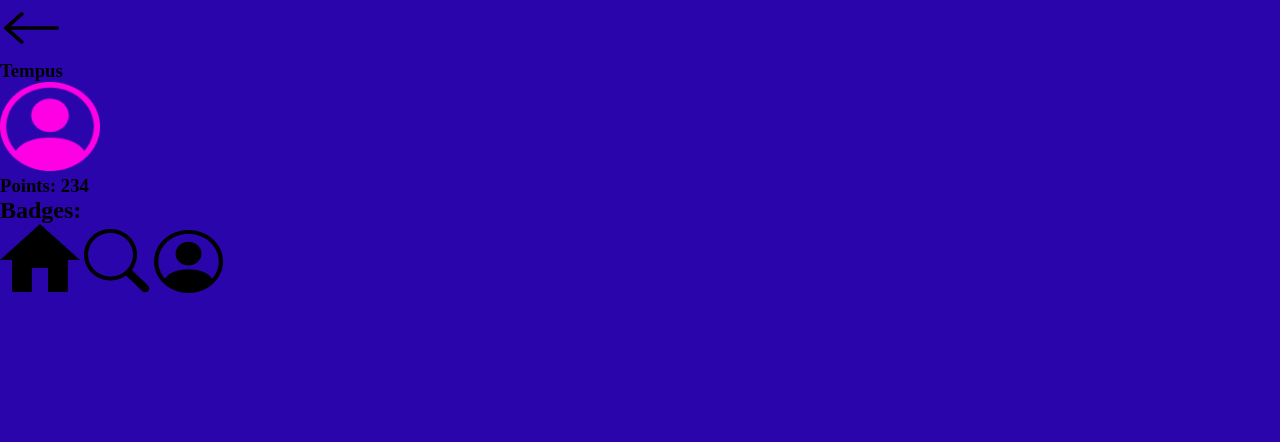
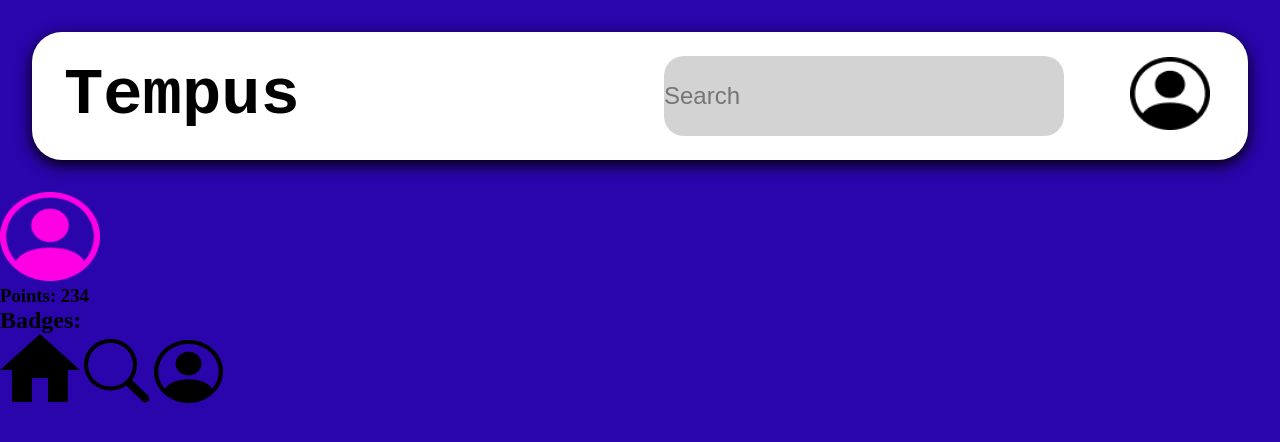
Before and after one commit to SameerDalal/vite-react-template, a React (Vite) app in the folder vite-project/: page /profile in a window 1280 px wide. Shown: the top 442 px of the page. Built offline with nearby package versions, Linux system fonts and the light colour scheme.

Commit message:
finished the navbar for the desktop version:

```diff
--- a/vite-project/src/components/tempusHome/navbar/Navbar.jsx
+++ b/vite-project/src/components/tempusHome/navbar/Navbar.jsx
@@ -1,13 +1,16 @@
 import React from 'react'
 import './navbar.css'
 import arrowLeft from '../../../imgs/ArrowLeft.png';
+import profileImg from '../../../imgs/profile_logo.png';
 
 const Navbar = () => {
   return (
     <div className = "my__navbar">
       <div className="my__navbar-title" >
-        <a href=""> <img src={arrowLeft} alt="arrowLeft" /> </a>
+        <a id="arrowLeft" href=""> <img src={arrowLeft} alt="arrowLeft" /> </a>
         <h3>Tempus</h3>
+        <input id="searchInput" type="text" placeholder="Search" />
+        <a id="profileImg" href="http://127.0.0.1:5173/profile"> <img src={profileImg} alt="profileImg" width="80px" /> </a>
       </div>
     </div>
   )
--- a/vite-project/src/components/tempusHome/navbar/navbar.css
+++ b/vite-project/src/components/tempusHome/navbar/navbar.css
@@ -28,12 +28,54 @@
         text-align: center;
     }
 
+    #searchInput {
+        display: none;
+    }
+
+    #profileImg {
+        display: none;
+    }
+
 }
 
 
-.my__navbar-images-search{
-    display: none;
+
+@media only screen and (min-width: 700px) {
+    .my__navbar-title{
+        display: grid;
+        grid-template-columns: 2.5fr 2fr .5fr;
+        overflow: visible;
+        position: relative;
+        font-family: "Poppins", ui-monospace, monospace;
+        line-height: 40px;
+        font-size: 7vmin;
+        color:black;
+        background-color: #FFFFFF;
+        box-shadow: 0px 5px 15px 0px #000000;
+        width: 300rem;
+        height: 8rem;
+        border-radius: 30px;
+        align-items: center;
+        justify-content: baseline;
+        padding-left: 2rem;
+        margin: 2rem;
+
+    }
+
+    input {
+    margin: 0 0.5rem 0 0.5rem;
+    width: 100%;
+    border: none;
+    outline: none;
+    background: #d3d3d3;
+    color: black;
+    font-size: 1.5rem;
+    border-radius: 20px;
+    width: 25rem;
+    height: 5rem;
+    }
+
+    #arrowLeft {
+        display: none;
+    }
 }
-.my__navbar-images-profile{
-    display: none;
-}
```
